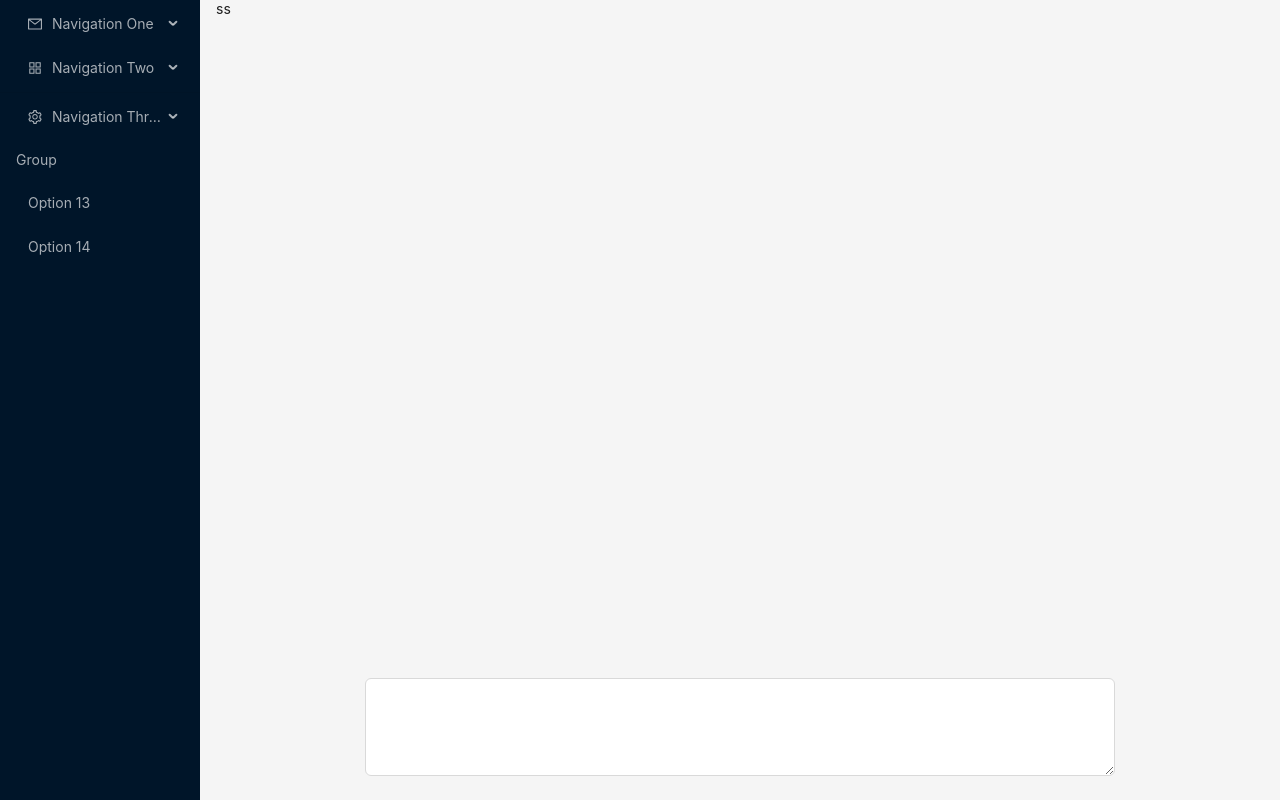
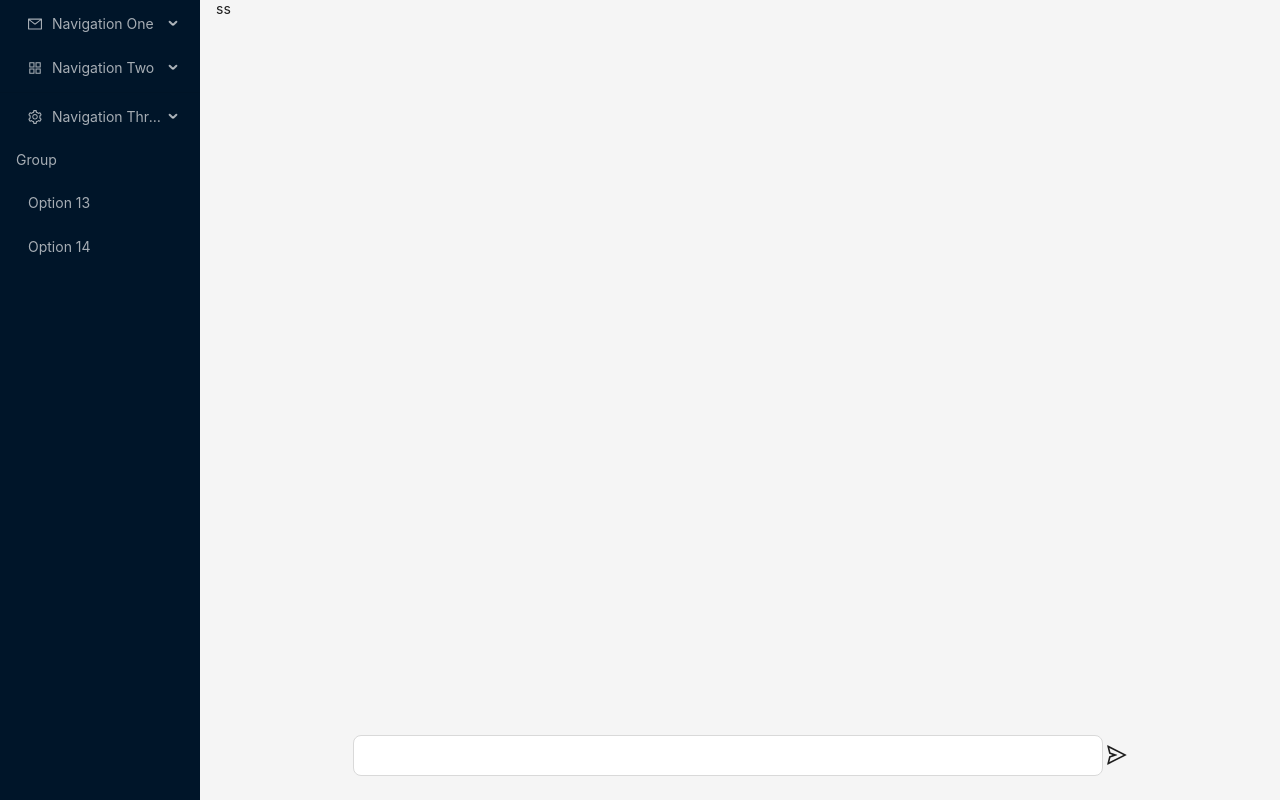
Before and after one commit to Cyberbolt/GPTLink, a React (Create React App) app in the folder gptlink_gui/: page / in a window 1280 px wide. Built offline with nearby package versions, Linux system fonts and the light colour scheme.

Commit message:
Input box adjustment

```diff
--- a/gptlink_gui/src/components/home/Home.js
+++ b/gptlink_gui/src/components/home/Home.js
@@ -1,5 +1,5 @@
 import { Layout, Row, Menu, Input } from 'antd'
-import { MailOutlined, SettingOutlined, AppstoreOutlined } from '@ant-design/icons'
+import { MailOutlined, SettingOutlined, AppstoreOutlined, SendOutlined } from '@ant-design/icons'
 
 // import menuWidthAdaption from '../tools/Adaption'
 
@@ -56,7 +56,9 @@ const Home =
                 ss
             </Content>
             <Footer style={{ margin: '0 16px', textAlign: 'center' }}>
-                <TextArea rows={4} style={{ width: '750px' }} />
+                <TextArea autoSize={{ minRows: 1, maxRows: 8 }} size="large" style={{ width: '750px' }} />
+                &nbsp;
+                <SendOutlined style={{ fontSize: '20px', marginBottom: '11px' }} />
             </Footer>
         </Layout>
       </Layout>
```
